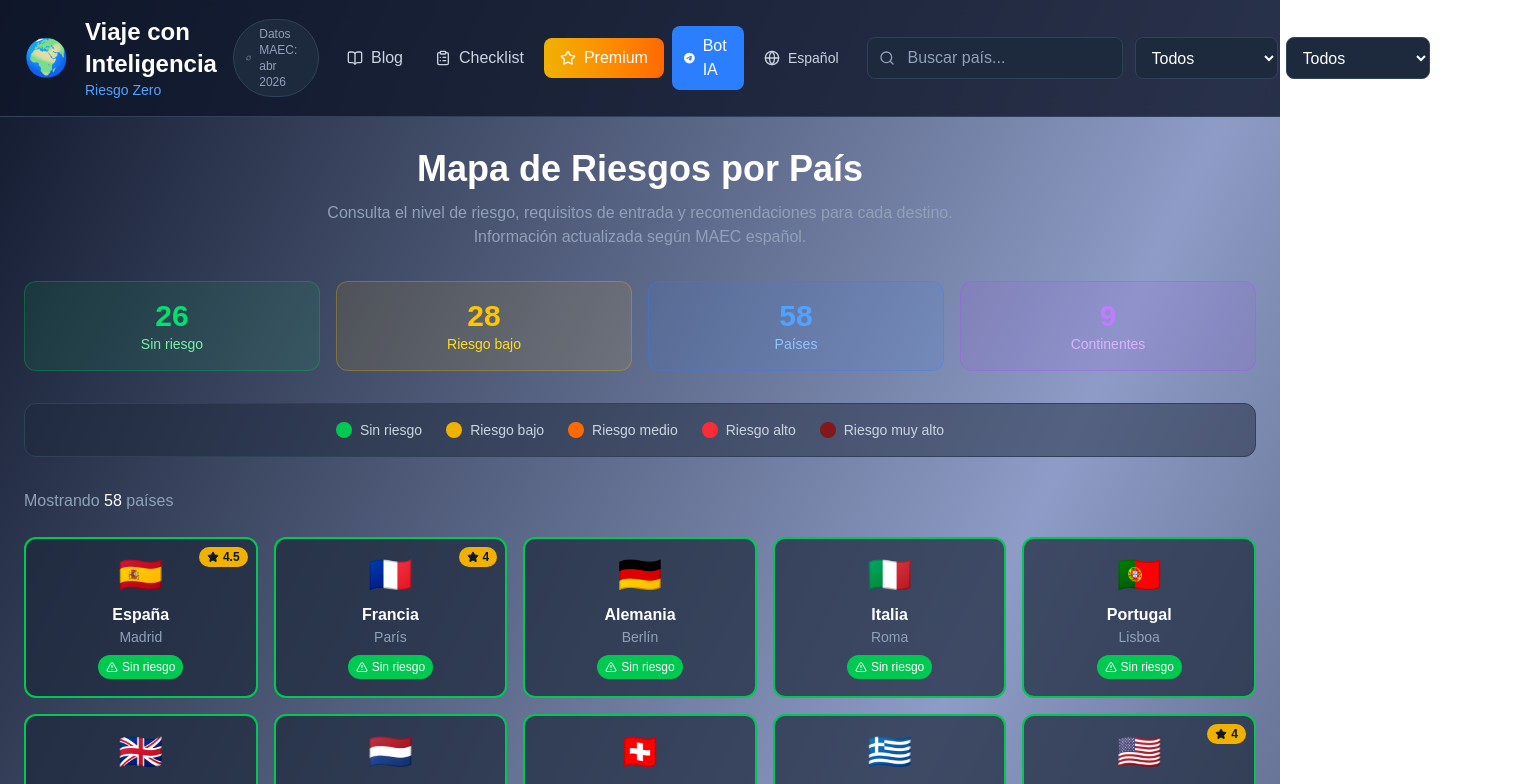
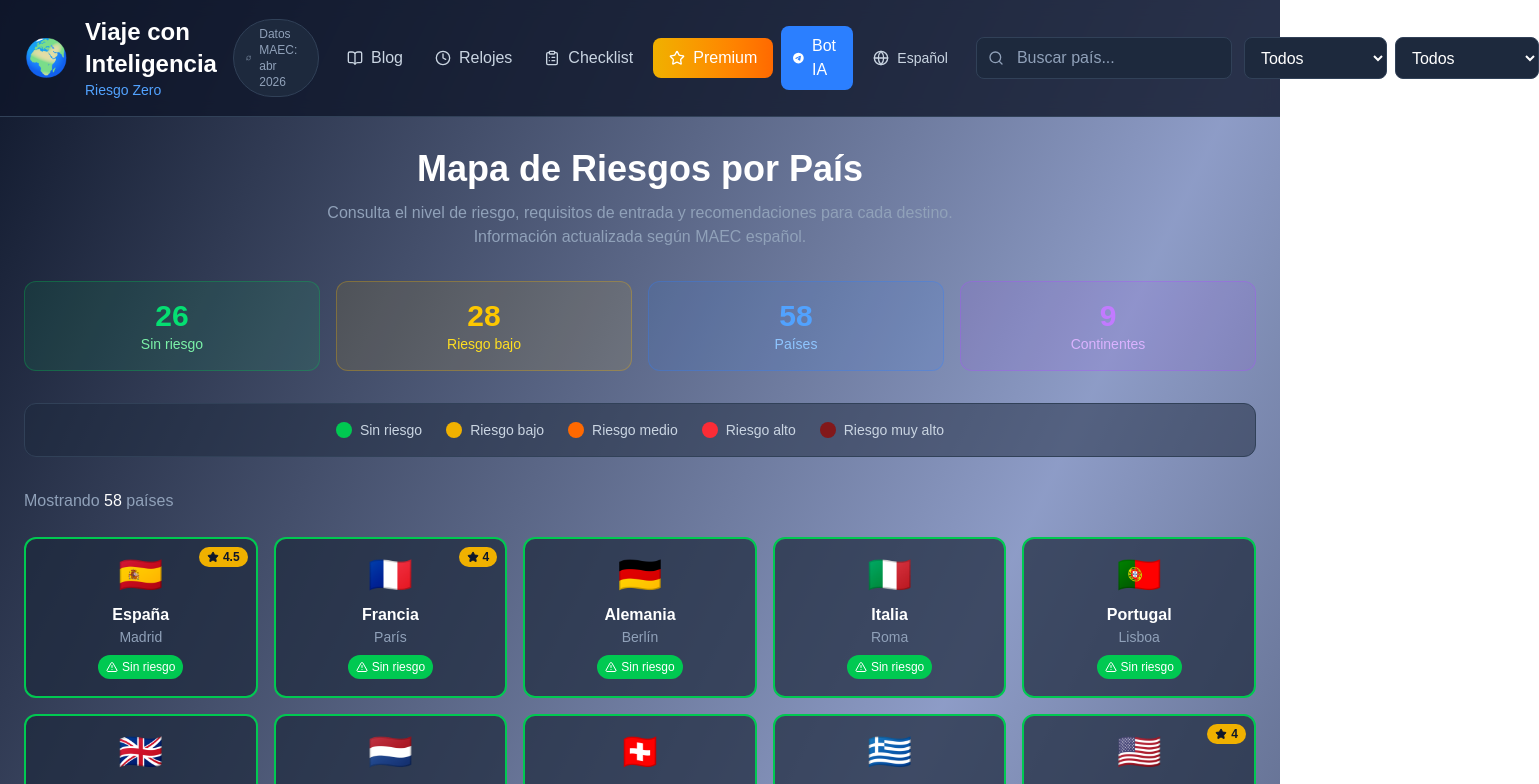
Before and after one commit to mcasrom/viaje-con-inteligencia, a Next.js app: page / in a window 1280 px wide. Shown: the top 784 px of the page, 1539 px wide, since content can reach past the window. Built offline with nearby package versions, Linux system fonts and the light colour scheme.

Commit message:
fix: añadir enlace a relojes en navegación

```diff
--- a/src/components/Footer.tsx
+++ b/src/components/Footer.tsx
@@ -36,6 +36,7 @@ export default function Footer() {
             <h4 className="font-semibold text-white mb-3">Navegación</h4>
             <ul className="space-y-2 text-sm">
               <li><Link href="/" className="text-slate-400 hover:text-white transition-colors">Mapa Mundial</Link></li>
+              <li><Link href="/relojes" className="text-slate-400 hover:text-white transition-colors">🌐 Relojes Mundiales</Link></li>
               <li><Link href="/checklist" className="text-slate-400 hover:text-white transition-colors">Checklist</Link></li>
               <li><Link href="/premium" className="text-slate-400 hover:text-white transition-colors">Premium</Link></li>
             </ul>
--- a/src/components/MapaMundial.tsx
+++ b/src/components/MapaMundial.tsx
@@ -3,7 +3,7 @@
 import { useState, useEffect } from 'react';
 import Link from 'next/link';
 import { paisesData, getLabelRiesgo, NivelRiesgo } from '@/data/paises';
-import { AlertTriangle, ArrowRight, Globe, Search, ClipboardList, Star, BookOpen, RefreshCw } from 'lucide-react';
+import { AlertTriangle, ArrowRight, Globe, Search, ClipboardList, Star, BookOpen, RefreshCw, Clock } from 'lucide-react';
 import LanguageSelector from './LanguageSelector';
 import { useI18n } from '@/lib/i18n';
 
@@ -89,6 +89,13 @@ export default function MapaMundial() {
               >
                 <BookOpen className="w-4 h-4" />
                 <span className="hidden md:inline">{t('nav.blog')}</span>
+              </Link>
+              <Link
+                href="/relojes"
+                className="flex items-center gap-2 px-3 py-2 text-slate-300 hover:text-white transition-colors"
+              >
+                <Clock className="w-4 h-4" />
+                <span className="hidden md:inline">Relojes</span>
               </Link>
               <Link
                 href="/checklist"
```
